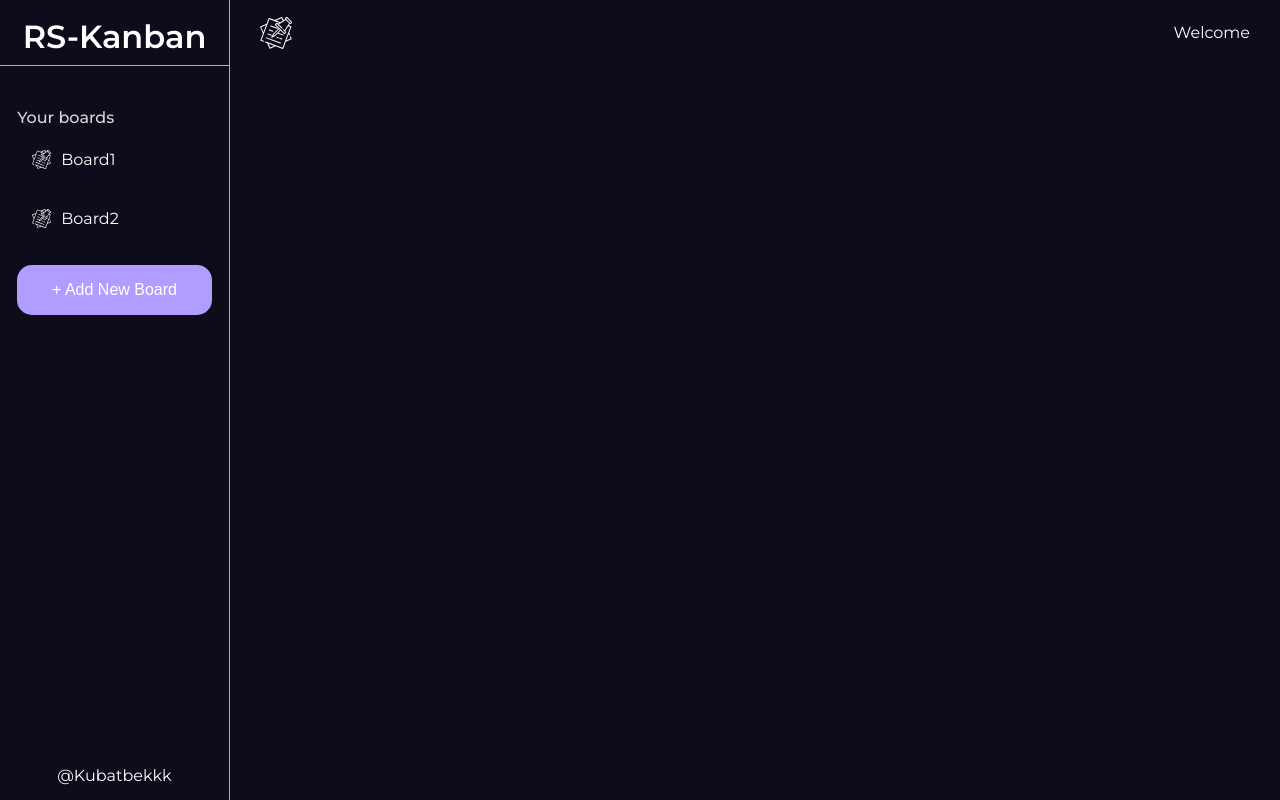
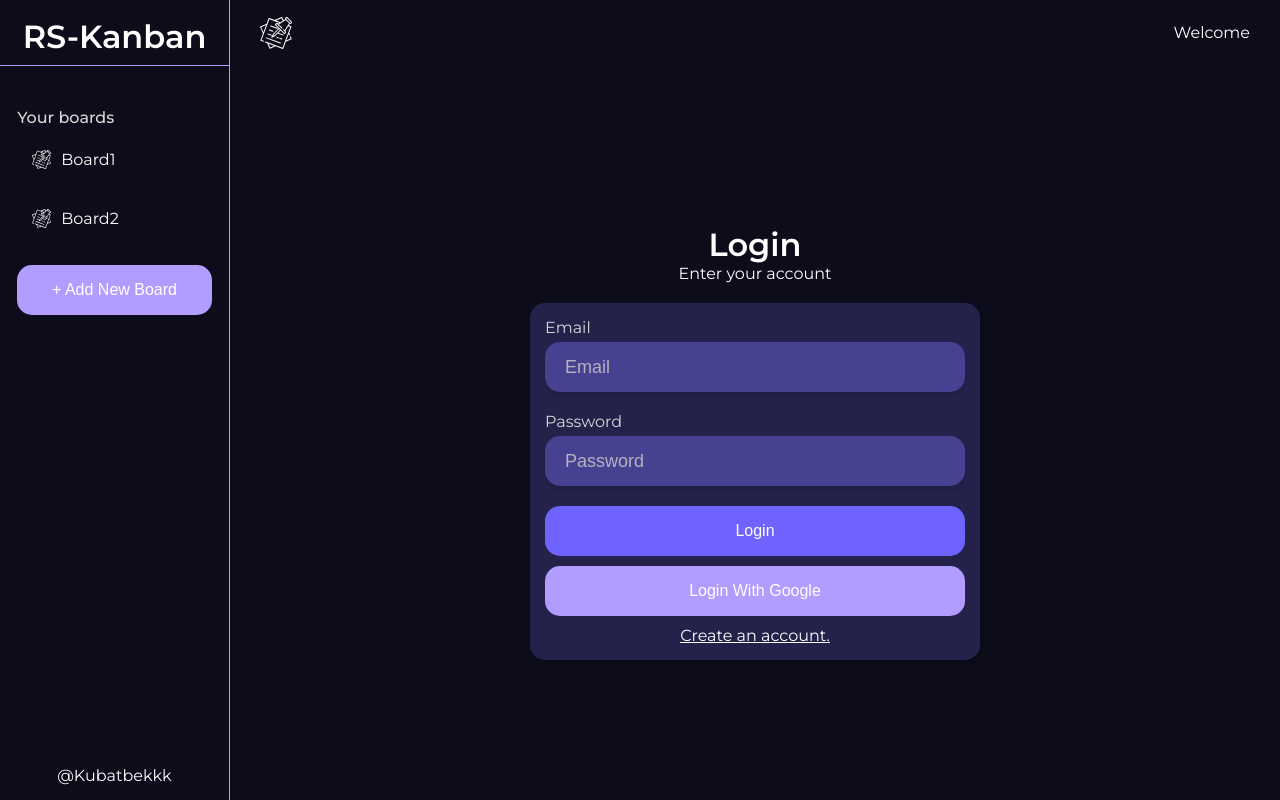
Before and after one commit to Kubatbekkk/RS-Clone---Trello, a React (Create React App) app: page /login in a window 1280 px wide. Built offline with nearby package versions, Linux system fonts and the light colour scheme; no server answers.

Commit message:
feat: Login Page

```diff
--- a/src/App.tsx
+++ b/src/App.tsx
@@ -13,6 +13,7 @@ import Navbar from './components/Navbar';
 import Sidebar from './components/Sidebar';
 import Container from './components/Utils/Container';
 import Register from './pages/Register';
+import Login from './pages/Login';
 // import AppRoutes from './routes';
 
 function App() {
@@ -26,6 +27,7 @@ function App() {
             <Route path='/' element={<Home />} />
             <Route path="/board" element={<Board />} />
             <Route path="/register" element={<Register />} />
+            <Route path="/login" element={<Login />} />
           </Routes>
         </Container>
       </Router>
--- /dev/null
+++ b/src/pages/Login/Login.tsx
@@ -0,0 +1,140 @@
+/* eslint-disable consistent-return */
+import React, { useEffect, useState } from 'react';
+
+import { Link, useNavigate } from 'react-router-dom';
+
+import { signInWithEmailAndPassword, signInWithPopup } from 'firebase/auth';
+import { useAuthState } from 'react-firebase-hooks/auth';
+import Button from '../../components/Utils/Button';
+import Input from '../../components/Utils/Input';
+
+import { auth, provider } from '../../config/Firebase';
+
+import { StyledLogin } from './styles';
+
+import { validateEmail } from '../../utils/validateEmail';
+
+const Login = () => {
+  const [email, setEmail] = useState('');
+  const [password, setPassword] = useState('');
+  const [loading, setLoading] = useState(false);
+
+  const [user] = useAuthState(auth);
+
+  const navigate = useNavigate();
+
+  useEffect(() => {
+    setLoading(true);
+    if (user) {
+      setLoading(false);
+      return navigate('/');
+    }
+    setLoading(false);
+  }, [user, navigate]);
+
+  const [wrongCredentials, setWrongCredentials] = useState('');
+  const [errors, setErrors] = useState({
+    email: '',
+    password: '',
+  });
+
+  const validateFields = () => {
+    let hasErrors = false;
+
+    if (!validateEmail(email)) {
+      setErrors((prevErrors) => ({ ...prevErrors, email: 'Invalid email' }));
+      hasErrors = true;
+    } else {
+      setErrors((prevErrors) => ({ ...prevErrors, email: '' }));
+    }
+
+    if (password.length < 6) {
+      setErrors((prevErrors) => ({
+        ...prevErrors,
+        password: 'Invalid password',
+      }));
+      hasErrors = true;
+    } else {
+      setErrors((prevErrors) => ({ ...prevErrors, password: '' }));
+    }
+
+    return !hasErrors;
+  };
+
+  const loginPrimitiveUser = (e: React.FormEvent) => {
+    e.preventDefault();
+
+    if (validateFields()) {
+      setLoading(true);
+      signInWithEmailAndPassword(auth, email, password)
+        .then(() => {
+          if (wrongCredentials) setWrongCredentials('');
+          setLoading(false);
+          navigate('/');
+        })
+        .catch((err) => {
+          setLoading(false);
+          setWrongCredentials(err.message);
+        });
+    }
+  };
+
+  const signInWithGoogle = () => {
+    signInWithPopup(auth, provider)
+      .then((userRes) => console.log(userRes))
+      .catch((err) => console.log(err));
+  };
+
+  if (loading) return null;
+
+  return (
+    <StyledLogin className="animeBottom">
+      <div className="head">
+        <h1>Login</h1>
+        <p>Enter your account</p>
+      </div>
+
+      <div>
+        <form onSubmit={loginPrimitiveUser}>
+          <Input
+            placeholder="Email"
+            type="email"
+            id="emailInput"
+            label="Email"
+            value={email}
+            onChange={({ target }) => setEmail(target.value)}
+            error={errors.email}
+          />
+          <Input
+            placeholder="Password"
+            type="password"
+            id="passwordInput"
+            label="Password"
+            value={password}
+            onChange={({ target }) => setPassword(target.value)}
+            error={errors.password}
+          />
+          <Button
+            height="50px"
+            width="100%"
+            text="Login"
+            variant
+            type="submit"
+          />
+          <Button
+            onClick={signInWithGoogle}
+            height="50px"
+            width="100%"
+            text="Login With Google"
+            type="button"
+            variant={false}
+          />
+          {wrongCredentials && <p className="errorMsg">{wrongCredentials}</p>}
+          <Link to="/register">Create an account.</Link>
+        </form>
+      </div>
+    </StyledLogin>
+  );
+};
+
+export default Login;
--- /dev/null
+++ b/src/pages/Login/index.ts
@@ -0,0 +1 @@
+export { default } from './Login';
--- /dev/null
+++ b/src/pages/Login/styles.ts
@@ -0,0 +1,64 @@
+import styled from 'styled-components';
+
+export const StyledLogin = styled.div`
+    height: 100%;
+    display: flex;
+    align-items: center;
+    justify-content: center;
+    flex-direction: column;
+    overflow-y: hidden;
+
+    > div {
+        text-align: center;
+        margin-top: 20px;
+    }
+
+    > div:last-child {
+        max-height: 500px;
+        width: 450px;
+        background: ${(props) => props.theme.backgroundColors.item};
+        box-shadow: 0px 4px 4px rgba(0, 0, 0, 0.1);
+        border-radius: 15px;
+        button {
+            margin-bottom: 10px;
+        }
+    }
+
+    form {
+        diplay: flex;
+        flex-direction: column;
+        padding: 15px;
+        width: 100%;
+        height: 100%;
+
+        > div {
+            margin-bottom: 20px;
+        }
+
+        > a {
+            margin-top: 40px;
+        }
+    }
+
+    @media (max-width: 600px) {
+        > div:last-child {
+            width: 350px;
+        }
+    }
+
+    @media (max-width: 400px) {
+        > div:last-child {
+            width: 300px;
+
+            button {
+                margin-bottom: 5px;
+            }
+        }
+
+        form {
+            > div {
+                margin-bottom: 10px;
+            }
+        }
+    }
+`;
--- a/src/pages/Register/Register.tsx
+++ b/src/pages/Register/Register.tsx
@@ -9,7 +9,7 @@ import { auth, provider } from 'src/config/Firebase';
 import { useAuthState } from 'react-firebase-hooks/auth';
 import Input from '../../components/Utils/Input';
 import Button from '../../components/Utils/Button';
-import { StyledLogin } from './styles';
+import { StyledRegister } from './styles';
 
 const Register = () => {
   const [email, setEmail] = useState('');
@@ -74,7 +74,7 @@ const Register = () => {
 
   if (loading) return <p>Loading...</p>;
   return (
-    <StyledLogin>
+    <StyledRegister className="animeBottom">
       <div className='head'>
         <h1>Register</h1>
         <p>Register your new account</p>
@@ -114,10 +114,10 @@ const Register = () => {
             variant
           />
           {wrongCredentials && <p className='errorMsg'>{wrongCredentials}</p>}
-          <Link to='/login'>Login to your account</Link>
+          <Link to='/login'>Login to your account.</Link>
         </form>
       </div>
-    </StyledLogin>
+    </StyledRegister>
   );
 };
 export default Register;
--- a/src/pages/Register/styles.ts
+++ b/src/pages/Register/styles.ts
@@ -1,6 +1,6 @@
 import styled from 'styled-components';
 
-export const StyledLogin = styled.div`
+export const StyledRegister = styled.div`
 height: 100%;
 display: flex;
 align-items: center;
```
